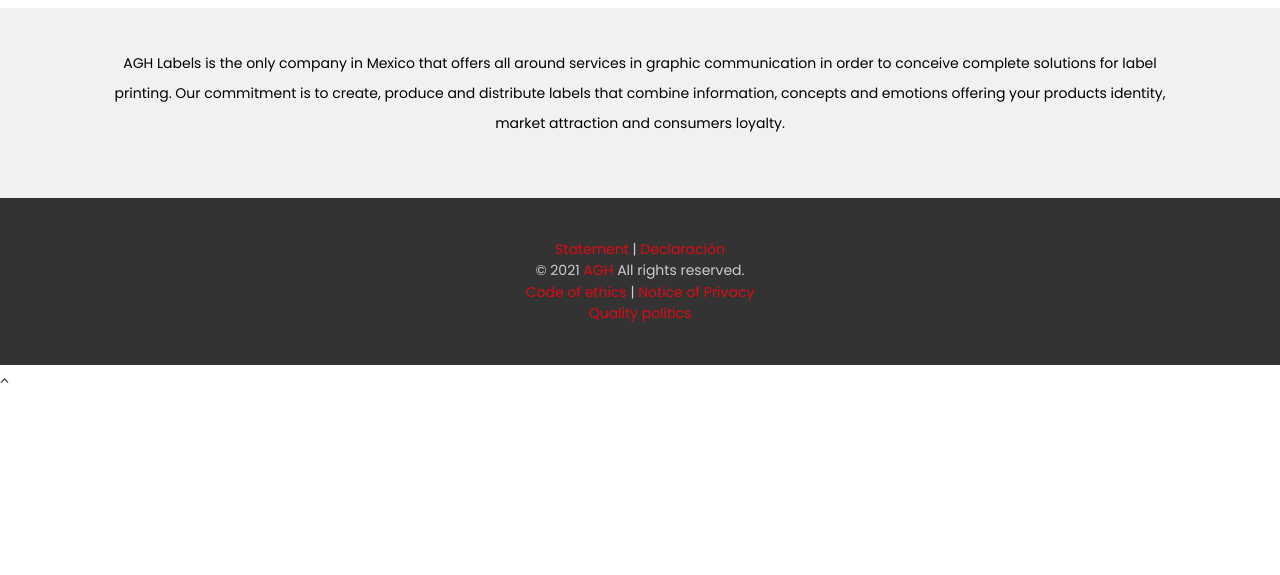
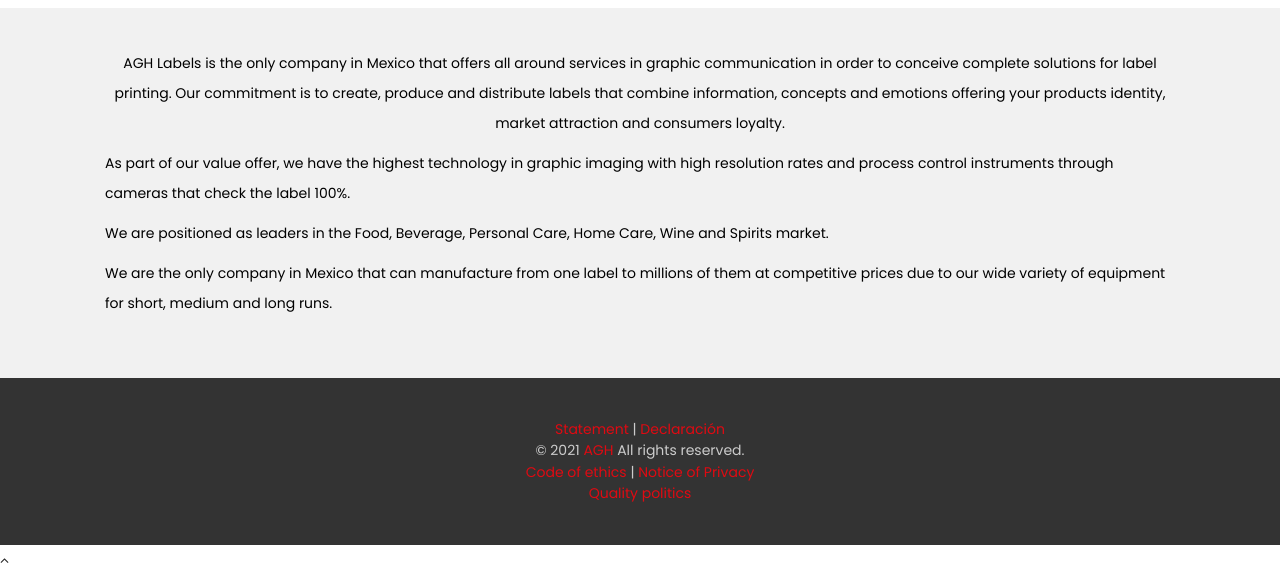
Before and after one commit to Hassiel/aghlabels-ingles, a plain HTML site: page index.html in a window 1280 px wide. Shown: the part 1079-1654 px from the top of the page. Before the commit the page ends 1474 px from the top, so only its background shows below. Drawn offline with Linux system fonts and the light colour scheme.

Commit message:
agh labels text

```diff
--- a/index.html
+++ b/index.html
@@ -147,9 +147,20 @@
 		                        <p>AGH Labels is the only company in Mexico that offers all around services in graphic communication in order to conceive
                                 complete solutions for label printing. Our commitment is to create, produce and distribute labels that combine
                                 information, concepts and emotions offering your products identity, market attraction and consumers loyalty.<p>
-
 		                    </div>
 	                </div>
+                    <div class="col-md-12 col-sm-12 col-xs-12">
+                        <p class="text-left">As part of our value offer, we have the highest technology in graphic imaging with high
+                            resolution rates and process
+                            control instruments through cameras that check the label 100%.
+                        </p>
+                        <p class="text-left">We are positioned as leaders in the Food, Beverage, Personal Care, Home Care, Wine and Spirits
+                            market.
+                        </p>
+                        <p class="text-left">We are the only company in Mexico that can manufacture from one label to millions of them at
+                            competitive prices due to
+                            our wide variety of equipment for short, medium and long runs.</p>
+                    </div>
 
 	            </div>
 
```
